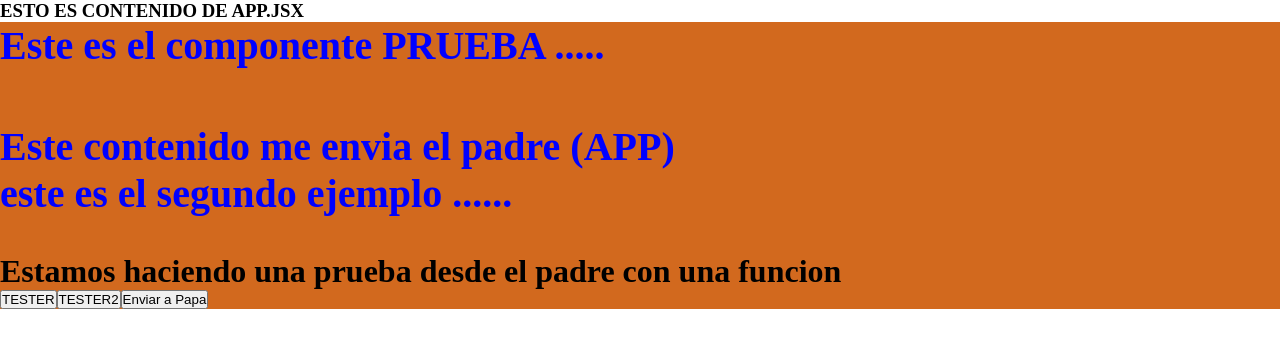
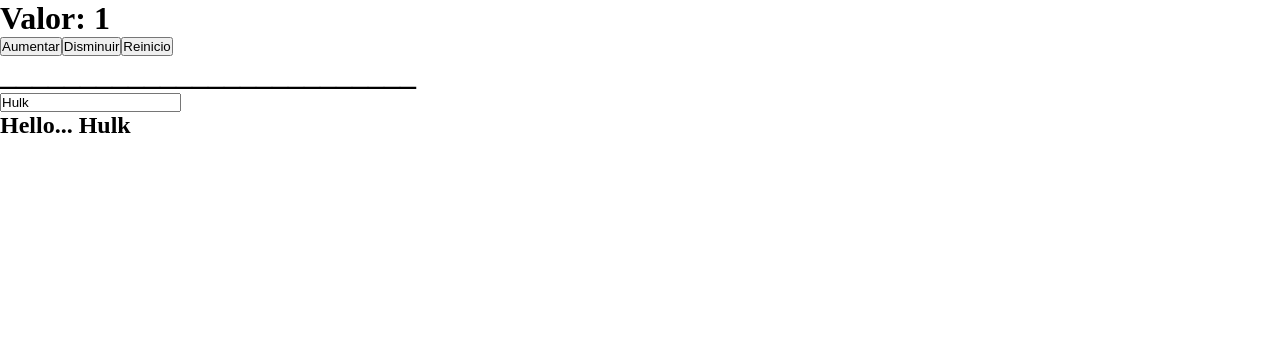
Before and after one commit to ronald-bog/Belony_JS, a React (Vite) app in the folder React/proyecto/: page / in a window 1280 px wide. Shown: the top 348 px of the page. Built offline with nearby package versions, Linux system fonts and the light colour scheme.

Commit message:
Class november 12

```diff
--- a/React/proyecto/src/App.jsx
+++ b/React/proyecto/src/App.jsx
@@ -3,6 +3,8 @@ import { Header } from './components/Header';
 import { Footer } from './components/Footer';
 import './styles.scss';
 import { Catalogo } from './components/Catalogo';
+import { UseRef } from './components/UseRef';
+import { State } from './components/State';
 
 export function App() {
   //const [count, setCount] = useState(0);
@@ -17,10 +19,13 @@ export function App() {
   }
 
   return (
-    <div>
-      {/* <Header /> */}
-      <h3>ESTO ES CONTENIDO DE APP.JSX</h3>
-      <Contenido propDePrueba="Este contenido me envia el padre (APP)" propiedad2="este es el segundo ejemplo ......" propiedadF={mostrarNumero} compartir={compartirHijoPadre} />
-    </div>
+    <>
+      <State />
+    </>
   );
 }
+
+
+{/* <Header /> */ }
+{/*       <h3>ESTO ES CONTENIDO DE APP.JSX</h3>
+      <Contenido propDePrueba="Este contenido me envia el padre (APP)" propiedad2="este es el segundo ejemplo ......" propiedadF={mostrarNumero} compartir={compartirHijoPadre} /> */}
--- /dev/null
+++ b/React/proyecto/src/components/State.jsx
@@ -0,0 +1,42 @@
+import { useState } from "react";
+
+
+export function State() {
+    console.log('Se renderizo el componente !!!!!');
+
+    const [numero, setNumero] = useState(1); // Creamos una variable de estado 'numero' y una funcion 'setNumero' encargada de cambiar el valor de la variable.
+    const [nombre, setNombre] = useState('Hulk');
+
+    function aumentar() {
+        setNumero(numero + 1);
+    }
+
+    const disminuir = () => setNumero(numero - 1);
+
+    function reset() {
+        setNumero(0);
+    }
+
+    function handleNombre(e) {
+        setNombre(e.target.value);
+    }
+
+    return (
+        <>
+            <h1>Valor: {numero}</h1>
+            <button onClick={aumentar}>Aumentar</button>
+            <button onClick={disminuir}>Disminuir</button>
+            <button onClick={reset}>Reinicio</button>
+
+            {/*             <button onClick={() => setNumero(numero + 1)}>Aumentar</button>
+            <button onClick={() => setNumero(numero - 1)}>Disminuir</button>
+            <button onClick={() => setNumero(0)}>Reset</button> */}
+
+            <h1>__________________________</h1>
+
+            <input type="text" placeholder="Escribe un nombre" value={nombre} onChange={handleNombre} />
+
+            <h2>Hello... {nombre}</h2>
+        </>
+    );
+}
--- /dev/null
+++ b/React/proyecto/src/components/UseRef.jsx
@@ -0,0 +1,36 @@
+import { useRef } from 'react';
+
+export function UseRef() {
+    console.log('Se renderizo el componente');
+
+    const miRef = useRef(0);
+    const inputPrueba = useRef();
+    const titulo = useRef('');
+
+    function incrementar() {
+        miRef.current++;
+        console.log(`Valor aumentado: ${miRef.current}`);
+    }
+
+    function hacerFocus() {
+        //inputPrueba.current.value = 'Holaaaaaa'; mala practica, va en contra de los principios de programacion reactiva
+        inputPrueba.current.focus();
+    }
+
+    function cambiarTitulo() {
+        titulo.current.innerText = 'Js Es Genial'; //Mala practica
+    }
+
+    function cambiarEstilo() {
+        const entrada = inputPrueba.current;
+        entrada.style.backgroundColor = "Green";
+    }
+
+    return (
+        <>
+            <h1 ref={titulo}>React es Genial</h1>
+            <input id="inputP" type="text" ref={inputPrueba} />
+            <button onClick={cambiarEstilo}>Cambiar Estilo</button>
+        </>
+    );
+}
```
